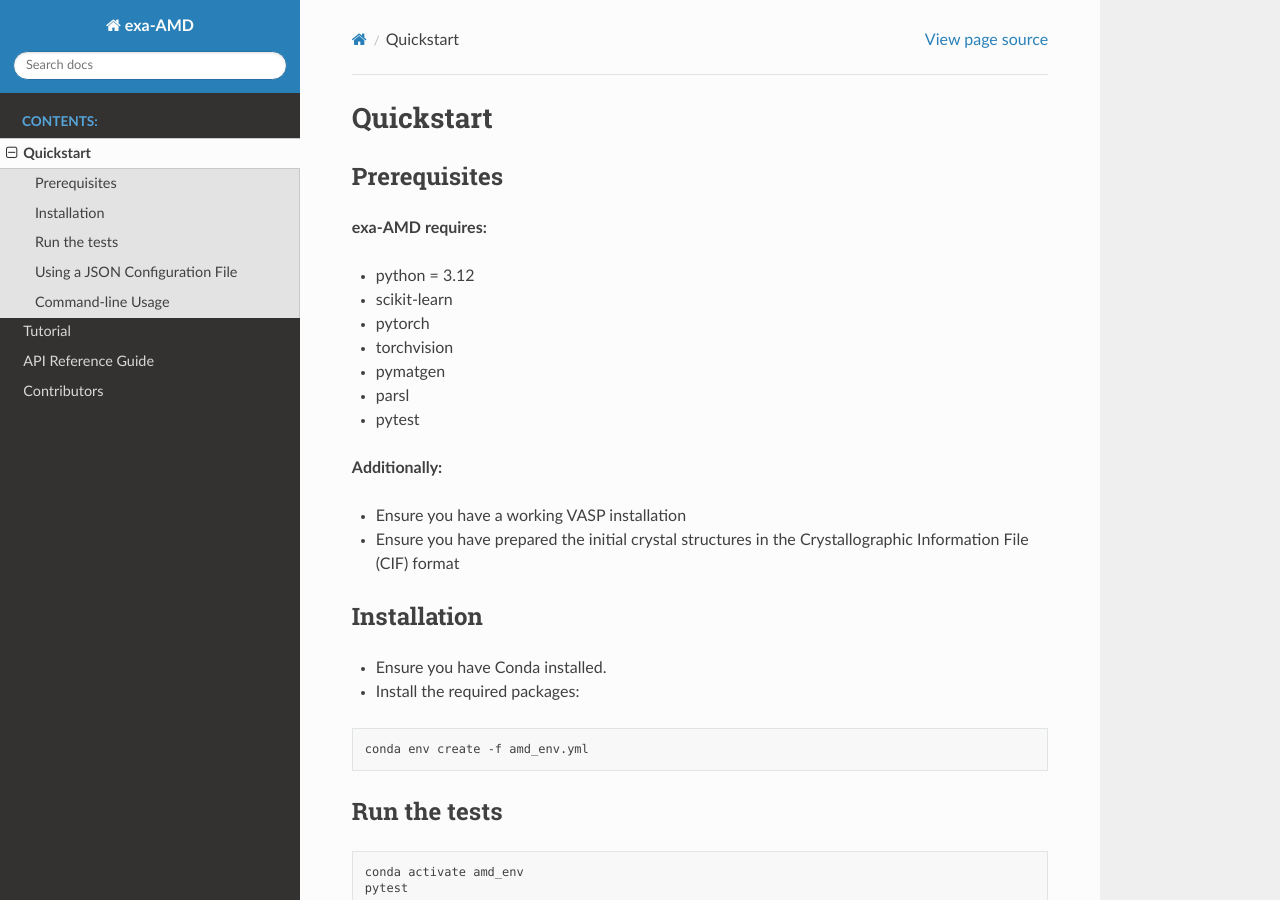
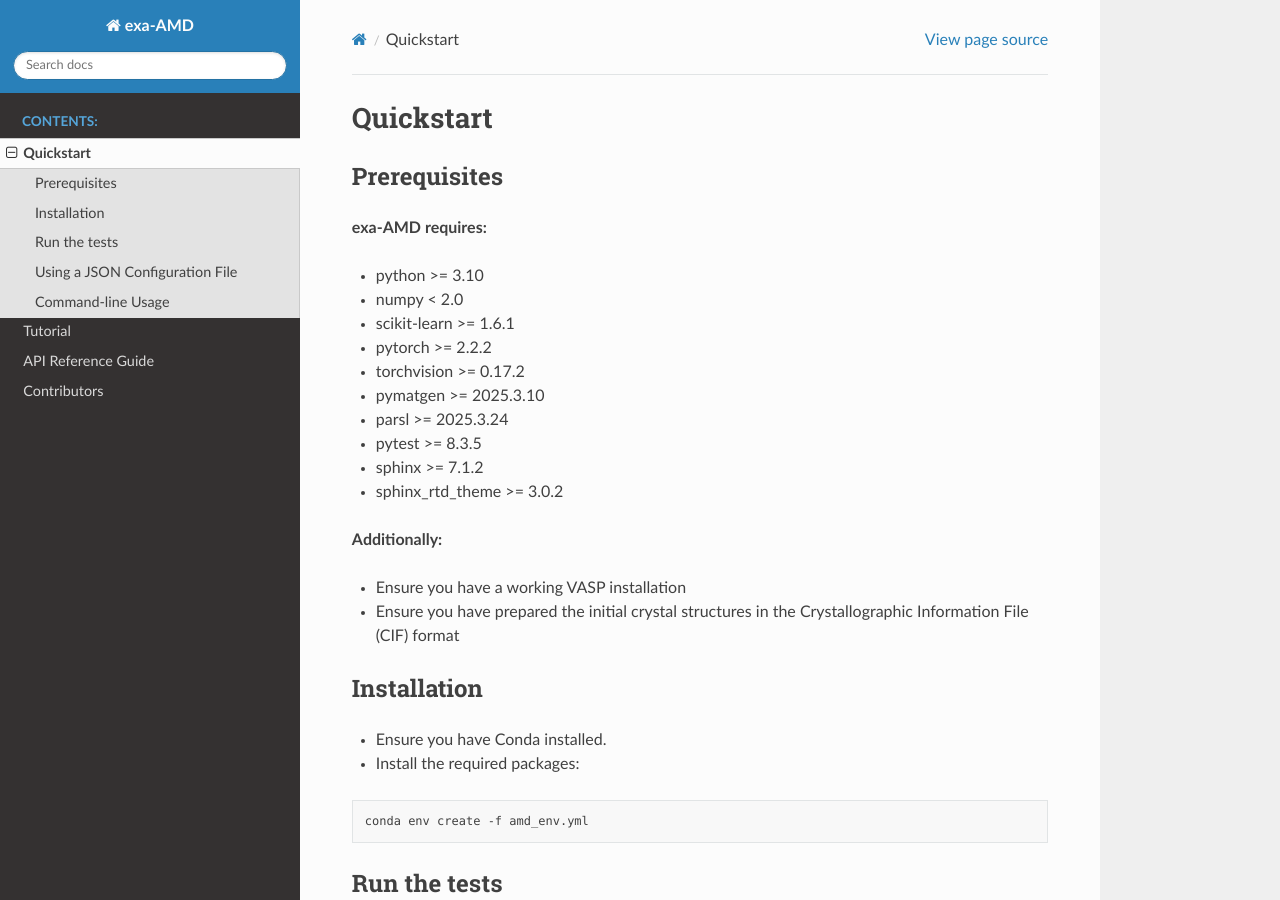
Before and after one commit to PatrickJTaylor/exa-amd, a Sphinx documentation site: the page built from docs/source/quickstart.rst, in a window 1280 px wide and 900 px high. Built offline with Sphinx 7.4.7 and the Read the Docs theme 3.1.0, drawn with Linux system fonts in a browser that asks for light colours.

```diff
--- a/docs/source/quickstart.rst
+++ b/docs/source/quickstart.rst
@@ -5,13 +5,16 @@ Prerequisites
 -------------
 **exa-AMD requires:**
 
-- python = 3.12
-- scikit-learn
-- pytorch
-- torchvision
-- pymatgen
-- parsl
-- pytest
+- python >= 3.10
+- numpy < 2.0
+- scikit-learn >= 1.6.1
+- pytorch >= 2.2.2
+- torchvision >= 0.17.2
+- pymatgen >= 2025.3.10
+- parsl >= 2025.3.24
+- pytest >= 8.3.5
+- sphinx >= 7.1.2
+- sphinx_rtd_theme >= 3.0.2
 
 **Additionally:**
 
```
Also changed, not shown: JOSS_paper/exa_amd_joss.md (+8 -5 lines), 1 other file.
